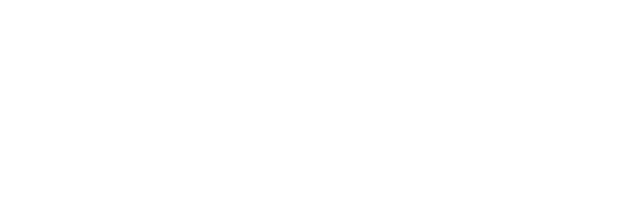
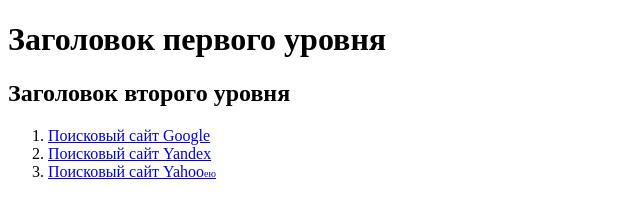
Before and after one commit to theproshin/task-html, a website: page src/index.html in a window 1280 px wide. Shown: the whole page, without its empty margins (0-640 px from the left). Drawn offline with Linux system fonts and the light colour scheme.

Commit message:
complete

```diff
--- a/src/index.html
+++ b/src/index.html
@@ -3,5 +3,17 @@
     <head>
         <title>HTML</title>
     </head>
-    <body></body>
+    <body>
+        <h1>Заголовок первого уровня</h1>
+        <h2>Заголовок второго уровня</h2>
+        <ol>
+            <li><a href="http://google.com">Поисковый сайт Google</a></li>
+            <li><a href="http://ya.ru">Поисковый сайт Yandex</a></li>
+            <li>
+                <a href="http://yahoo.com"
+                    >Поисковый сайт Yahoo<font size="1px">ею</font></a
+                >
+            </li>
+        </ol>
+    </body>
 </html>
```
